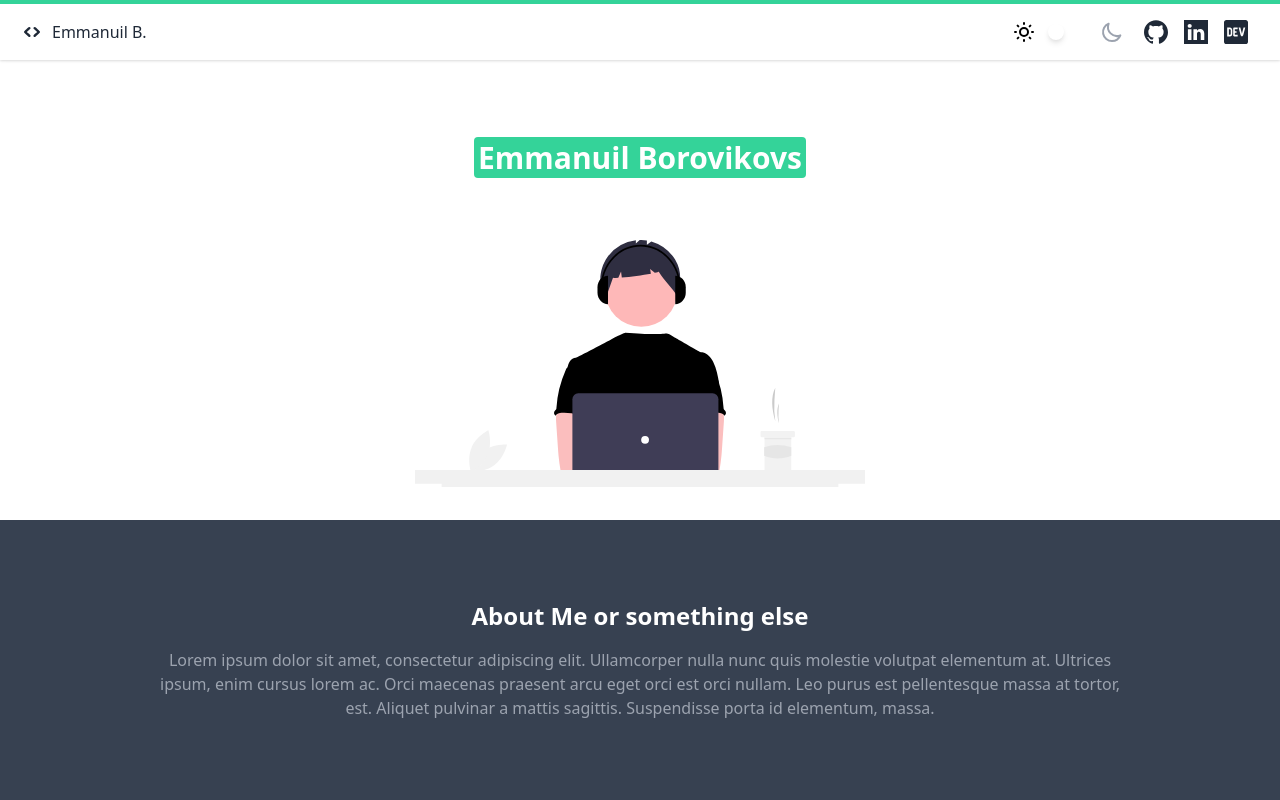
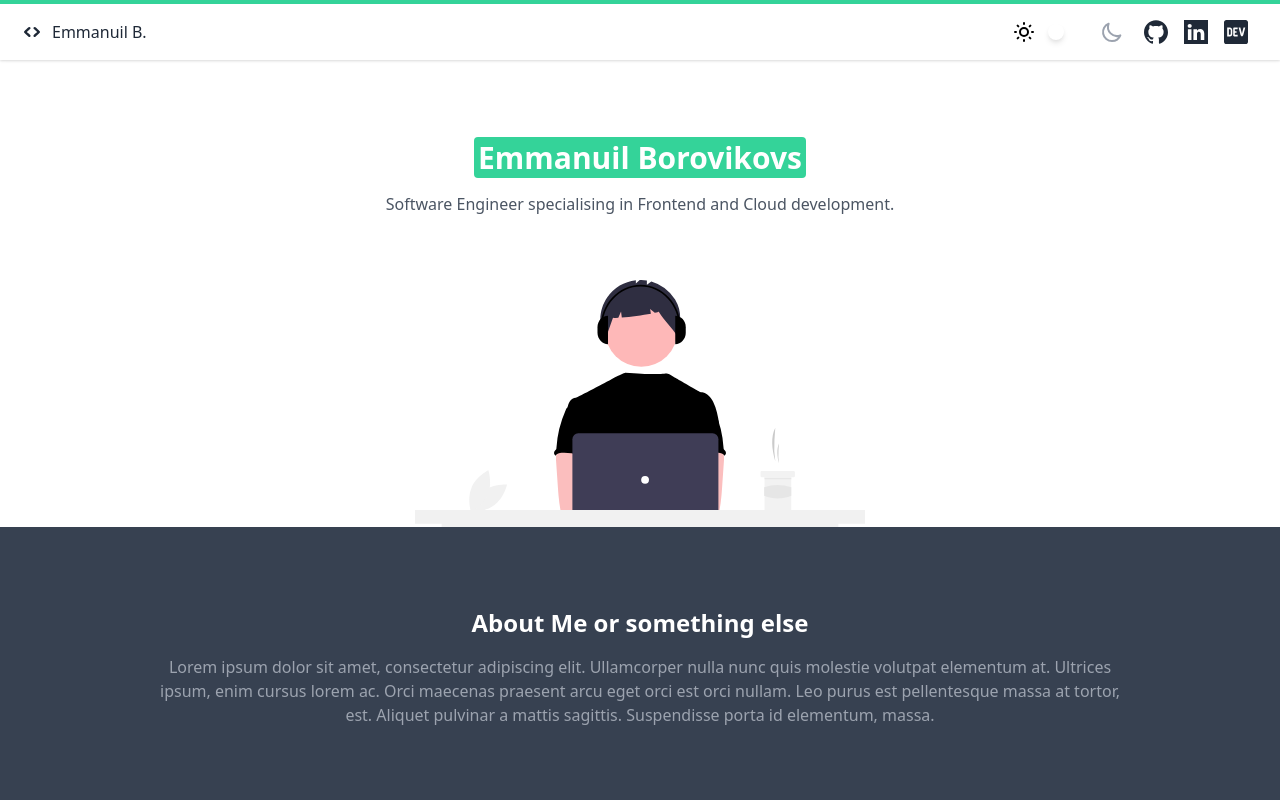
Before and after one commit to EB1811/EB1811.github.io, a Svelte app in the folder svelte-files/: page / in a window 1280 px wide. Shown: the top 800 px of the page. Built offline with nearby package versions, Linux system fonts and the light colour scheme.

Commit message:
Added self description.

```diff
--- a/svelte-files/src/components/mainPageComponents/sections/NameSection.svelte
+++ b/svelte-files/src/components/mainPageComponents/sections/NameSection.svelte
@@ -9,7 +9,9 @@
         >Emmanuil Borovikovs</span
       >
     </h2>
-    <p class="text-gray-600 dark:text-gray-300 mt-4" />
+    <p class="text-gray-600 dark:text-gray-300 mt-4">
+      Software Engineer specialising in Frontend and Cloud development.
+    </p>
     <div class="flex items-end justify-center mt-16">
       <img
         width="450"
```
